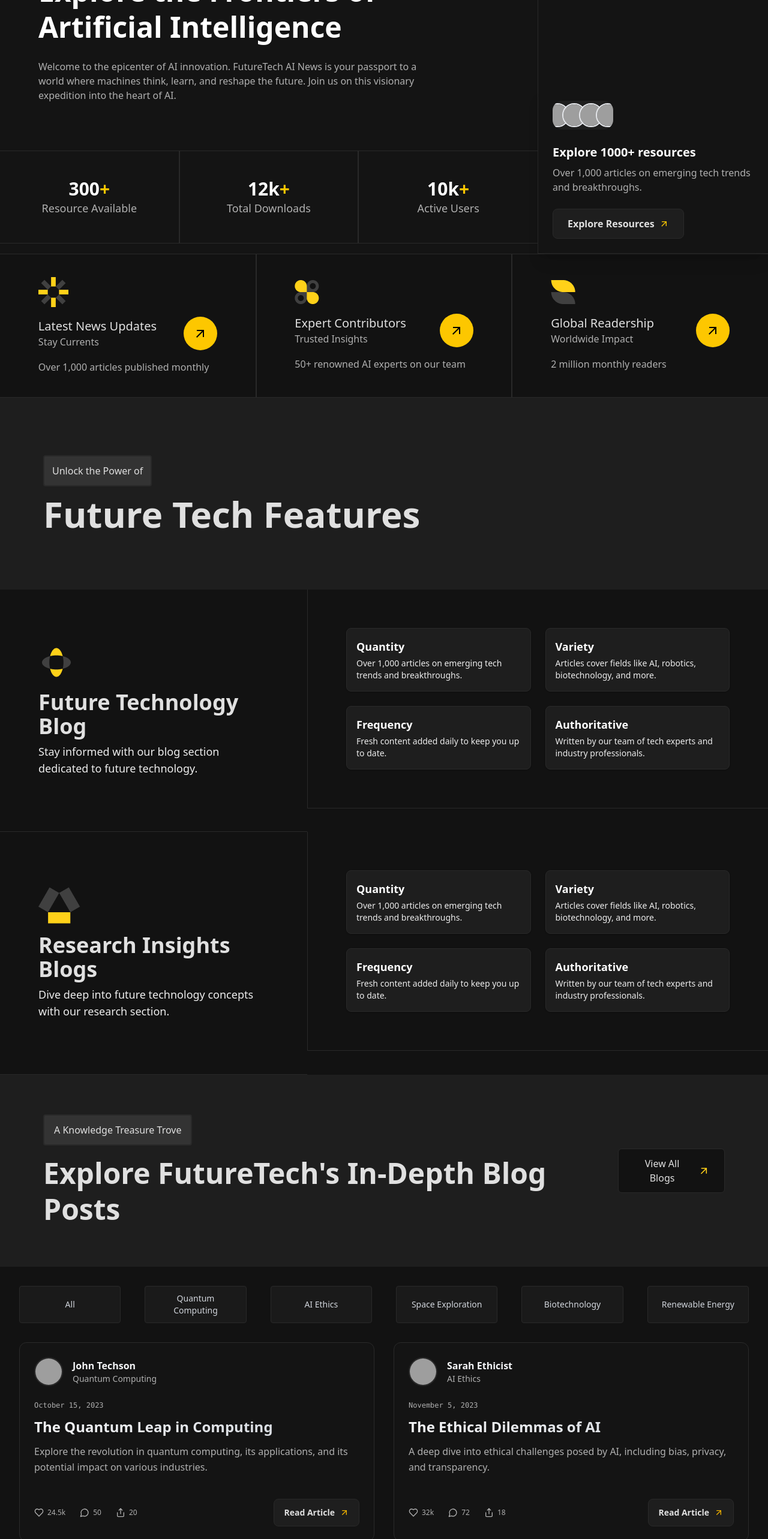
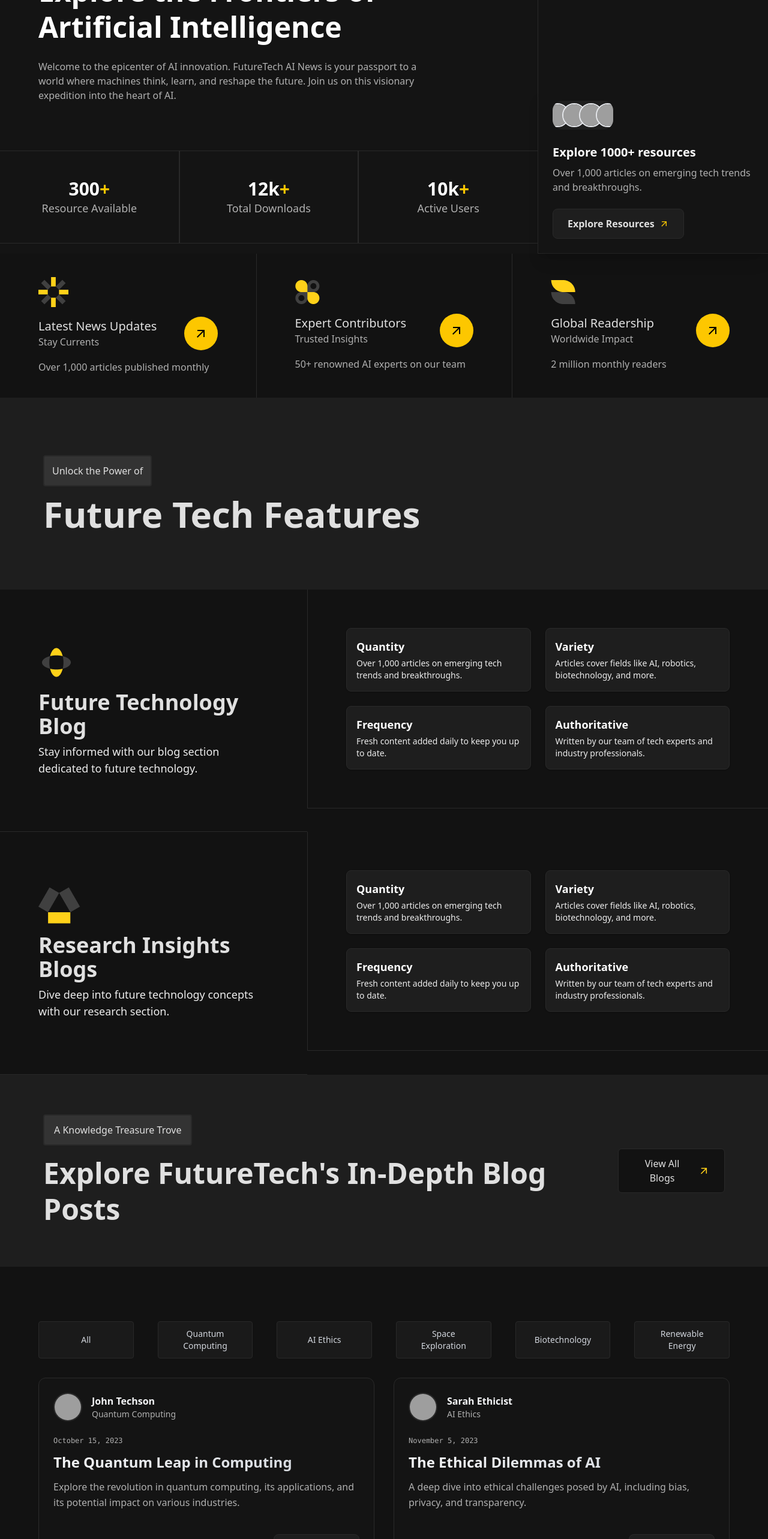
Before and after one commit to AhmadMahmoodRana-dev/BloogingPannel, a React (Vite) app in the folder frontend/: page / in a window 1280 px wide. Shown: the part 234-2800 px from the top of the page at 60% size. Built offline with nearby package versions, Linux system fonts and the light colour scheme; grey boxes are pictures that could not be loaded.

Commit message:
BorderSet

```diff
--- a/frontend/src/components/BLogList.jsx
+++ b/frontend/src/components/BLogList.jsx
@@ -68,7 +68,7 @@
 ];
 const BlogList = () => {
   return (
-    <div style={{backgroundColor:darkTheme.colors.background}} className="min-h-screen p-8 space-y-8">
+    <div style={{backgroundColor:darkTheme.colors.background}} className="min-h-screen xl:px-16 xl:py-[5.7rem] lg:px-10 lg:py-[2.95rem] md:px-4 md:py-[1.82rem] p-4 space-y-8">
       {/* Tabs */}
       <div className="grid lg:grid-cols-6 md:grid-cols-3 grid-cols-2 gap-2 md:gap-5 xl:gap-10 lg:gap-8 2xl:mx-20 justify-center">
         {categories.map((cat) => (
@@ -126,7 +126,7 @@
               </div>
 
               {/* Actions */}
-              <div className="flex items-center justify-between mt-4">
+              <div className="flex flex-wrap  items-center justify-between mt-4">
                 <div style={{color:darkTheme.colors.textSecondary}} className="flex gap-6">
                   <div className="flex items-center gap-1.5">
                     <Heart className="w-4 h-4" />
@@ -141,7 +141,7 @@
                     <span className="text-xs font-medium">{post.shares}</span>
                   </div>
                 </div>
-                <button style={{backgroundColor:darkTheme.colors.cardBackground,borderColor:darkTheme.colors.border}} className="flex items-center gap-2 px-4 py-3  rounded-lg border">
+                <button style={{backgroundColor:darkTheme.colors.cardBackground,borderColor:darkTheme.colors.border}} className="flex items-center gap-2 px-4 py-3  rounded-lg border md:mt-0 mt-4">
                   <span style={{color:darkTheme.colors.textPrimary}} className="text-sm font-semibold">
                     Read Article
                   </span>
--- a/frontend/src/components/Header.jsx
+++ b/frontend/src/components/Header.jsx
@@ -81,7 +81,7 @@
       {/* Right Section */}
       <div
         style={{ borderColor: darkTheme.colors.border }}
-        className="md:w-[30%] md:min-h-[73vh] min-h-[50vh] flex flex-col border-l border-b items-center justify-end relative"
+        className="md:w-[30%] md:min-h-[73vh] min-h-[50vh] flex flex-col md:border-l md:border-b items-center justify-end relative"
       >
         <div className="relative p-6 rounded-lg shadow-xl">
           <div
--- a/frontend/src/components/LatestNew.jsx
+++ b/frontend/src/components/LatestNew.jsx
@@ -14,7 +14,7 @@
       {/* First */}
       <div
         style={{ borderColor: darkTheme.colors.border }}
-        className="border border-l-0 flex justify-center items-center"
+        className="md flex justify-center items-center"
       >
         <div className="xl:w-[70%] lg:w-[80%] md:w-[90%] w-[90%] py-8 md:py-0">
         <img src={latest1} />
@@ -31,7 +31,7 @@
       {/* Second */}
       <div
         style={{ borderColor: darkTheme.colors.border }}
-        className="border flex justify-center items-center"
+        className="md:border-l flex justify-center items-center"
       >
         <div className="xl:w-[70%] lg:w-[80%] md:w-[90%] w-[90%] py-8 md:py-0">
         <img src={latest2} />
@@ -48,7 +48,7 @@
       {/* Third */}
       <div
         style={{ borderColor: darkTheme.colors.border }}
-        className="border border-r-0 flex justify-center items-center"
+        className="md:border-l flex justify-center items-center"
       >
         <div className="xl:w-[70%] lg:w-[80%] md:w-[90%] w-[90%] py-8 md:py-0">
         <img src={latest3} />
```
